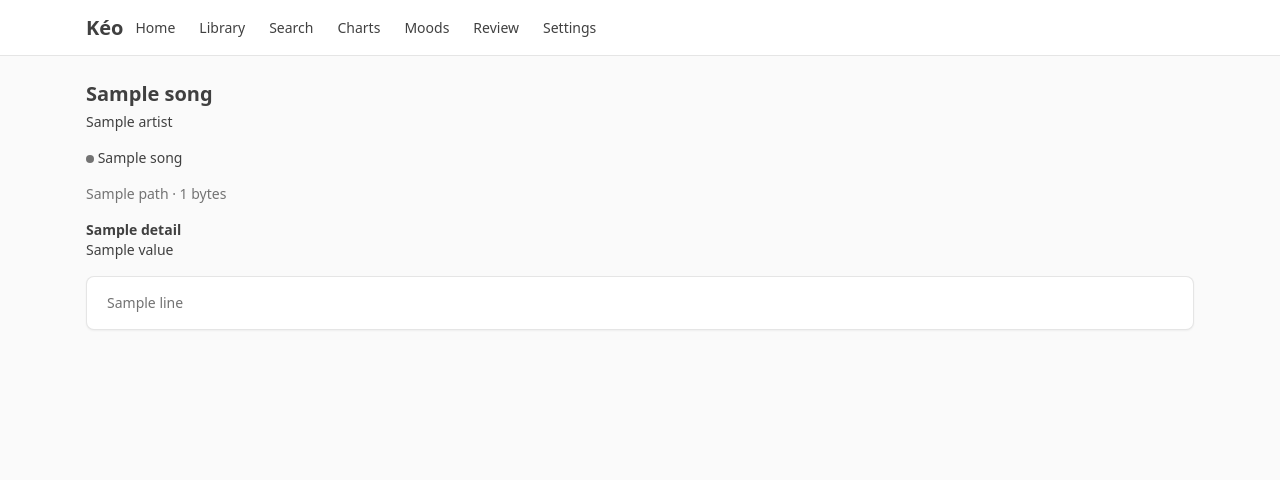
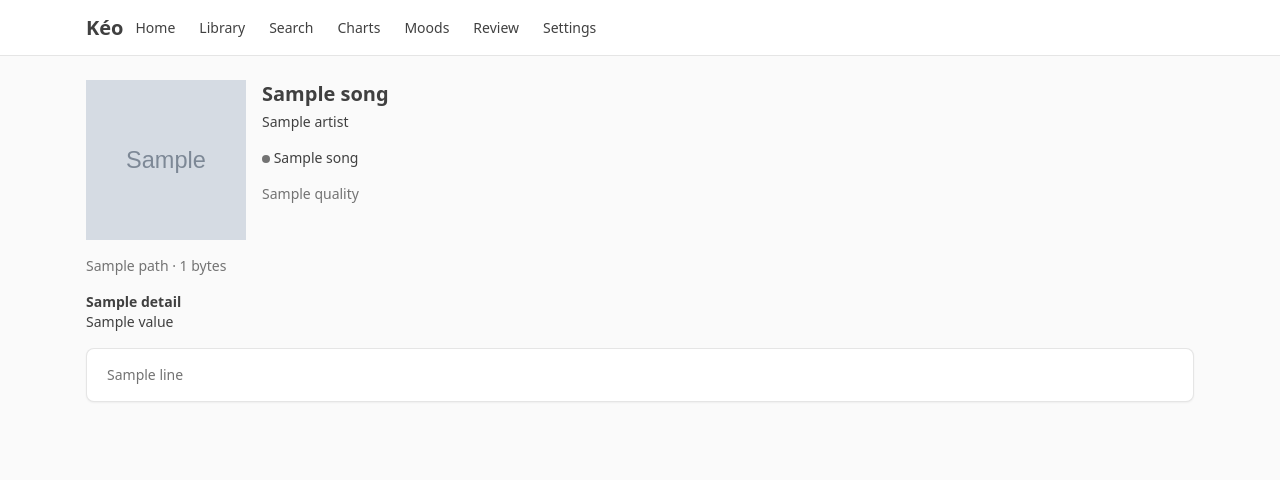
Before and after one commit to ngdtam/keo, a Python web app: template src/keo/web/templates/song.html in a window 1280 px wide. Shown: the top 480 px of the page. Run offline with Jinja, Linux system fonts and the light colour scheme; the template is opened without the code that fills it: most values are stand-ins (such as "Sample title", 1, 10 or a date in 2020); grey boxes marked "Sample" are stand-in pictures.

Commit message:
Show the song cover beside its title.
Remove stays on this page. Download stays on the library card.

```diff
--- a/src/keo/web/templates/song.html
+++ b/src/keo/web/templates/song.html
@@ -1,12 +1,24 @@
 {% extends "base.html" %}
 {% block title %}{{ song.title }}{% endblock %}
 {% block content %}
+<div class="row mb-3">
+  {% if song.cover %}
+  <div class="col-auto">
+    <img src="{{ song.cover }}" alt="" class="object-fit-cover" style="width: 160px; height: 160px">
+  </div>
+  {% endif %}
+  <div class="col">
     <h2 class="page-title mb-1">{{ song.title }}</h2>
     <p>{{ song.artist }}</p>
     <p>
       <span class="status-dot bg-{{ song.color }}"></span>
       {{ song.label }}
     </p>
+    {% if song.quality %}
+    <p class="text-secondary">{{ song.quality }}</p>
+    {% endif %}
+  </div>
+</div>
 {% if song.path %}
 <p class="text-secondary">{{ song.path }} · {{ song.size }} bytes</p>
 {% endif %}
```
Also changed, not shown: tests/test_web_library.py (+20 -0 lines). Lines whose indentation alone changed are shown as unchanged.
